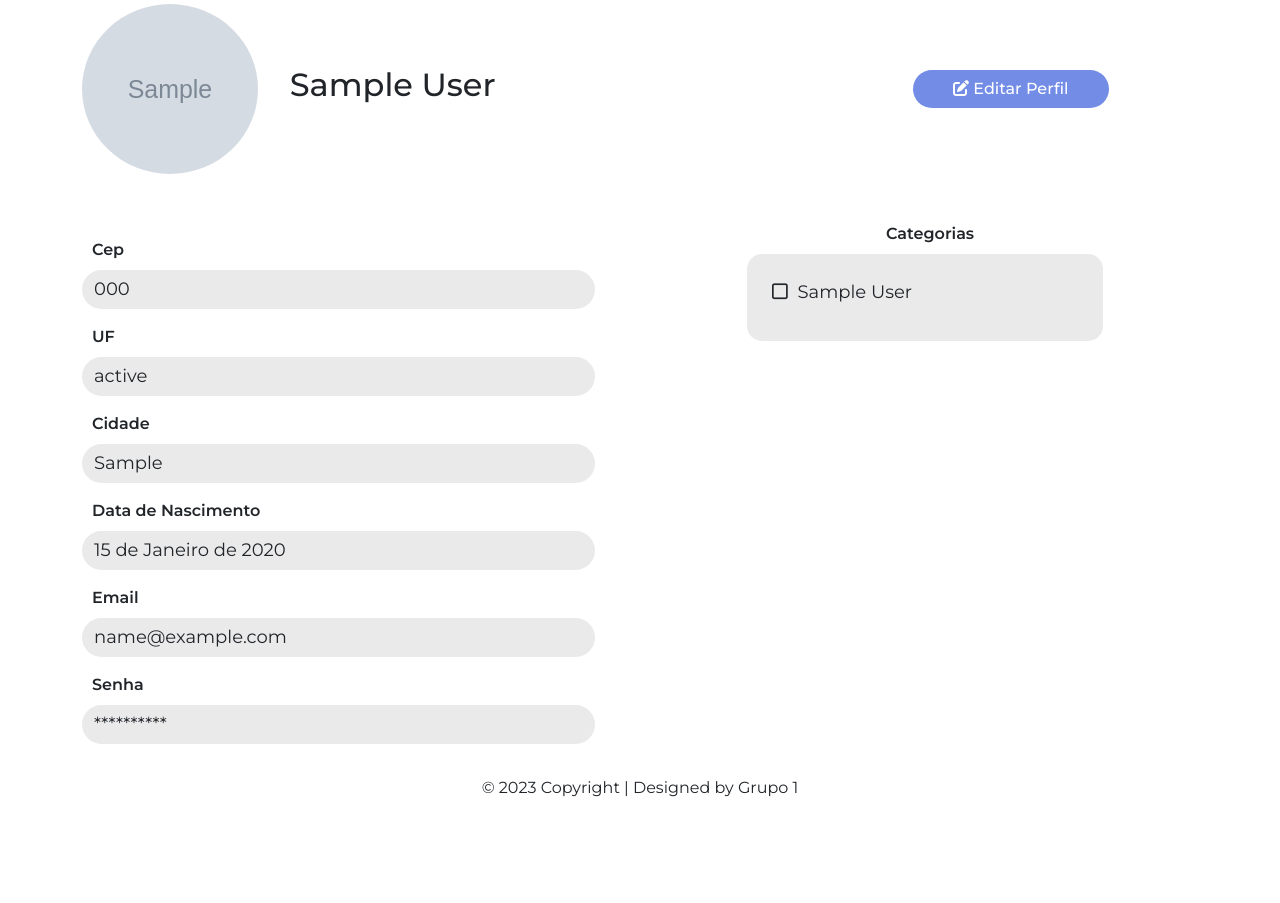
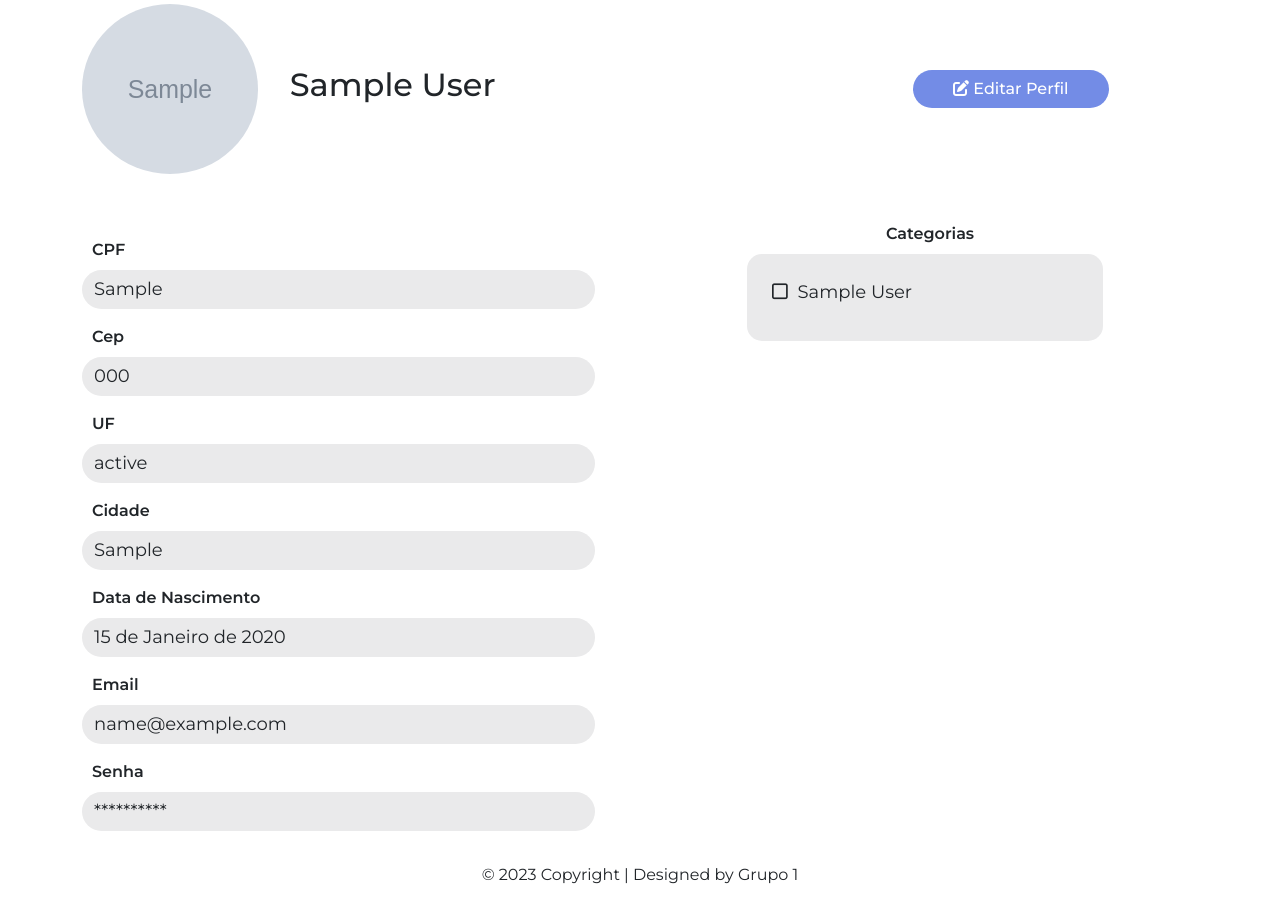
Before and after one commit to KayaraSilveira/Abrace, a Django app: page /accounts/profile/ in a window 1280 px wide. Shown: the part 164-1067 px from the top of the page. Before the commit the page ends 961 px from the top, so only its background shows below. Run offline with Django 4.2, Linux system fonts and the light colour scheme; a user stored in the database is signed in; tables that the repository leaves empty hold one stand-in row (values such as "Sample post"); grey boxes marked "Sample" are stand-in pictures; some libraries are stand-ins or nearby versions.

Commit message:
fix cpf profile

```diff
--- a/accounts/templates/accounts/pages/profile.html
+++ b/accounts/templates/accounts/pages/profile.html
@@ -18,6 +18,10 @@
 
     <div class="row my-2 profile-detail">
         <div class="col-7">
+            <div class="my-3">
+                <label class="form-label">CPF</label>
+                <div class="form-control">{{profile.cpf}}</div>
+            </div>
             <div class="my-3">
                 <label class="form-label">Cep</label>
                 <div class="form-control">{{profile.zipcode}}</div>
```
